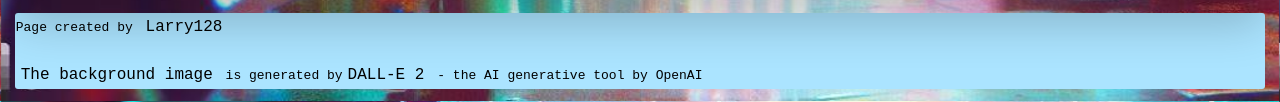
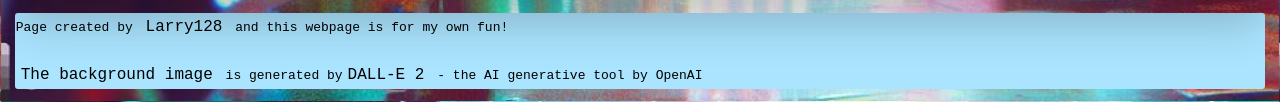
Before and after one commit to Larry1280326/My-website, a plain HTML site: page index.html in a window 1280 px wide. Shown: the part 2234-2336 px from the top of the page. Drawn offline with Linux system fonts and the light colour scheme.

Commit message:
Update index.html

```diff
--- a/index.html
+++ b/index.html
@@ -839,7 +839,7 @@
 
     </div>
     <div style="background-color: rgb(171, 228, 255);">
-      <p style="font-family: monospace;">Page created by <a class="enlarge-link" style="font-family: monospace;" href="https://www.instagram.com/larryyyyyyyy128/">Larry128</a></p>
+      <p style="font-family: monospace;">Page created by <a class="enlarge-link" style="font-family: monospace;" href="https://www.instagram.com/larryyyyyyyy128/">Larry128</a> and this webpage is for my own fun!</p>
       <br style="size: 1px;">
       <p style="font-family: monospace;"> <a class="enlarge-link" style="font-family: monospace;" href="bg.jpg"> The background image </a> is generated by<a class="enlarge-link" style="font-family: monospace;" href="https://openai.com/product/dall-e-2"> DALL-E 2 </a> - the AI generative tool by OpenAI</p>
     </div>
```
